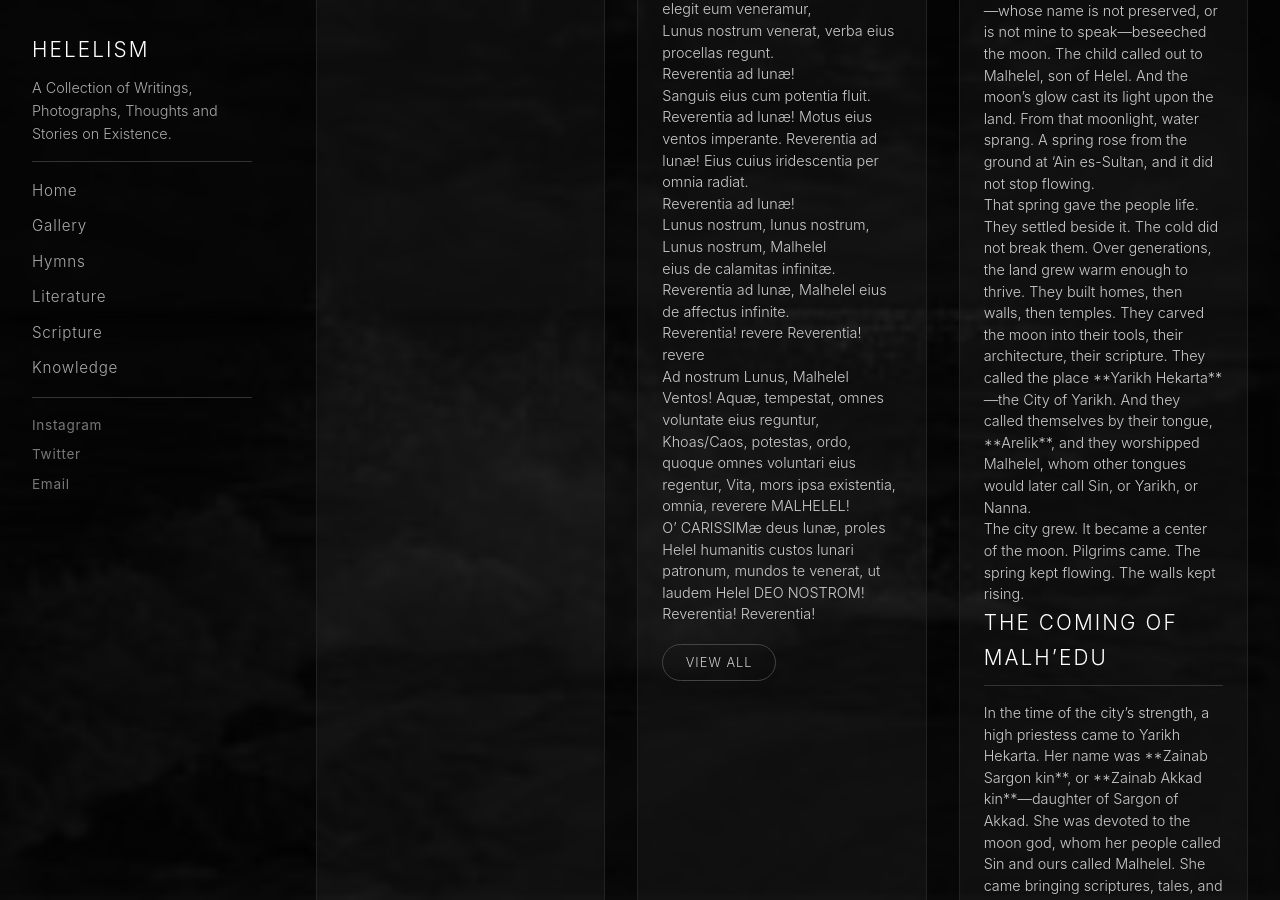
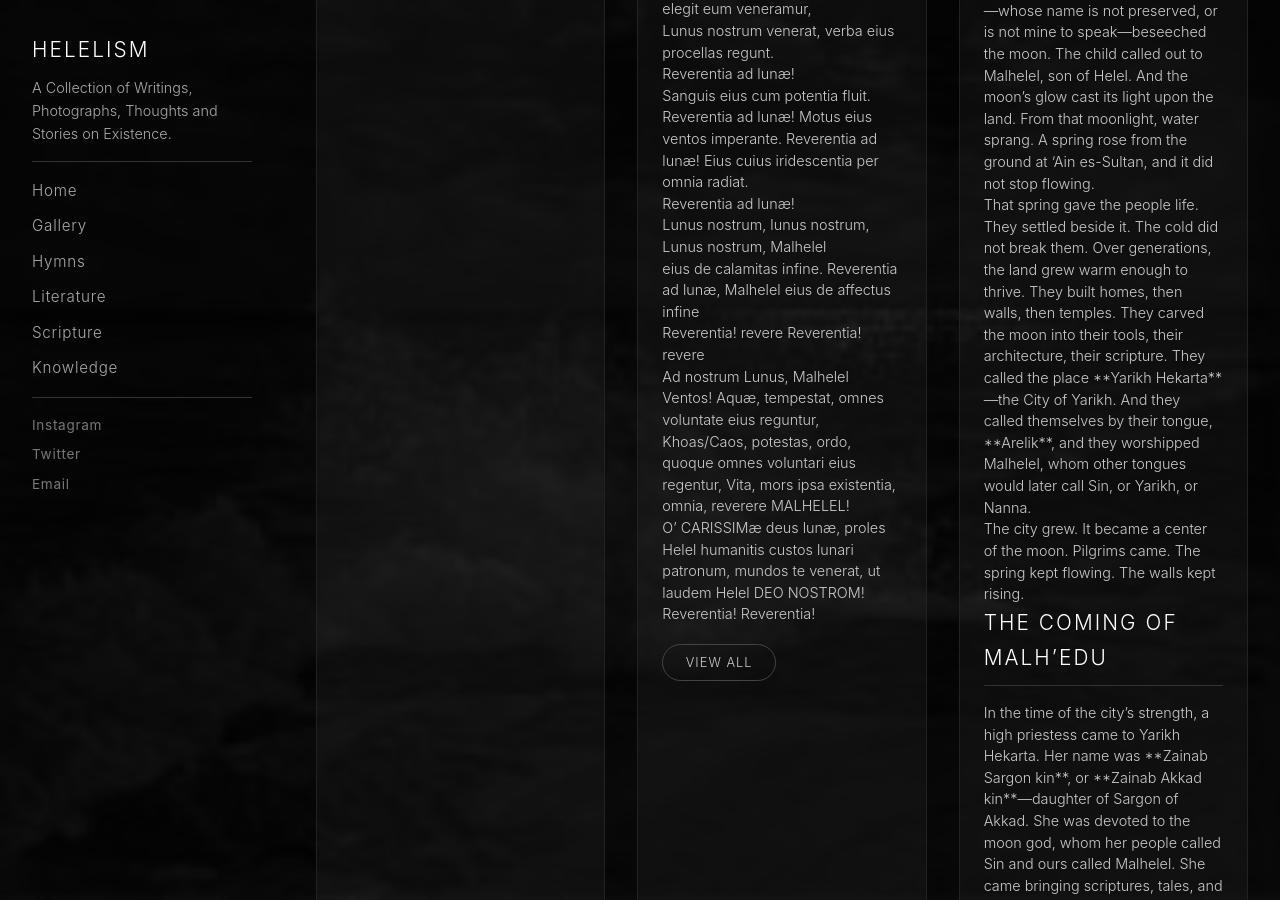
Before and after one commit to Mizuki-5055/Mizuki-5055.github.io, a Jekyll site: the page built from index.html, in a window 1280 px wide and 900 px high, scrolled down 1235 px. Built offline with Jekyll 4.4.1, drawn with Linux system fonts in a browser that asks for light colours.

Commit message:
Update Hymns “hymns”

```diff
--- a/_data/hymns.yml
+++ b/_data/hymns.yml
@@ -9,7 +9,6 @@ items:
       Venti tacitas tempestates ferunt,
       suspice ad lunae
        nam ipse omnem animam protegit.
-
 
        Lux eius lunæ eius nos custodit,
        Malhelel, custos noster lunaris!
@@ -42,9 +41,9 @@ items:
       Lunus nostrum, lunus nostrum,
       Lunus nostrum, Malhelel
 
-      eius de calamitas infinitæ.
+      eius de calamitas infine.
       Reverentia ad lunæ, Malhelel
-      eius de affectus infinite.
+      eius de affectus infine
 
       Reverentia! revere
       Reverentia! revere
```
